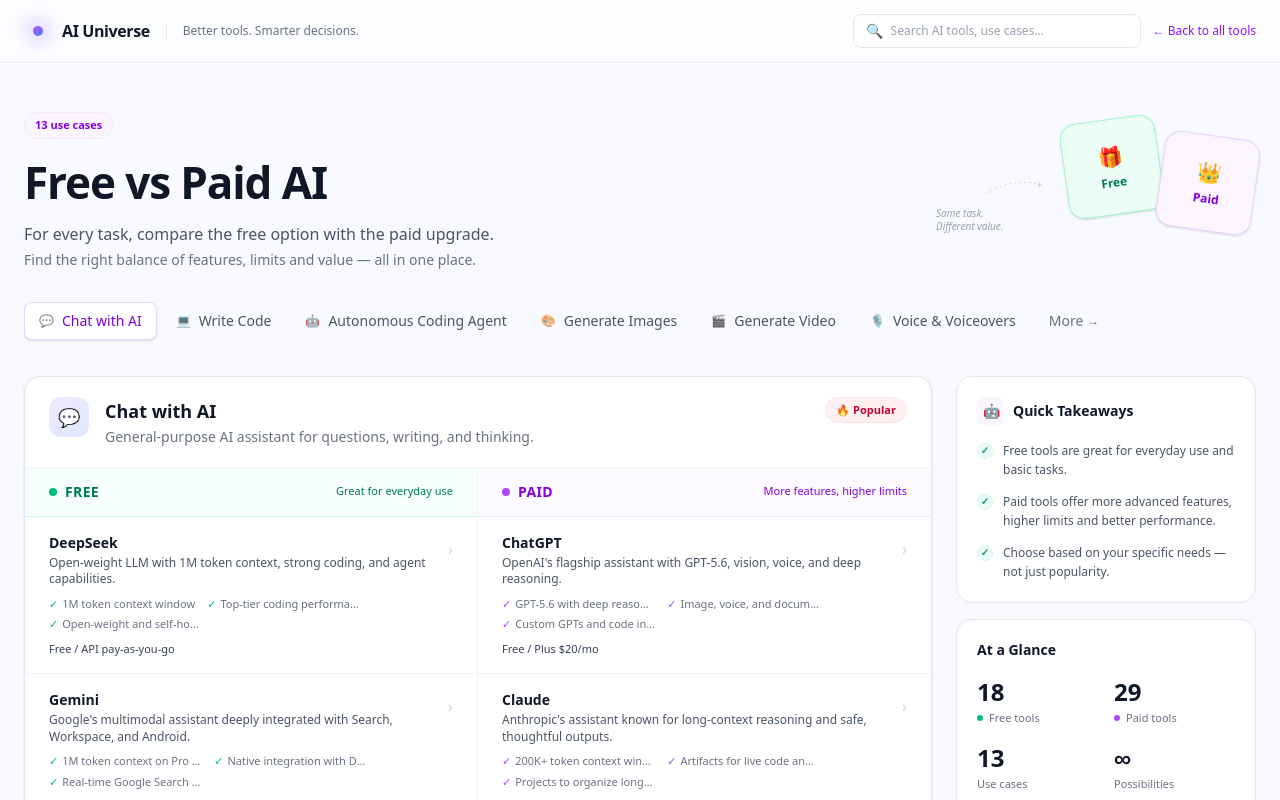
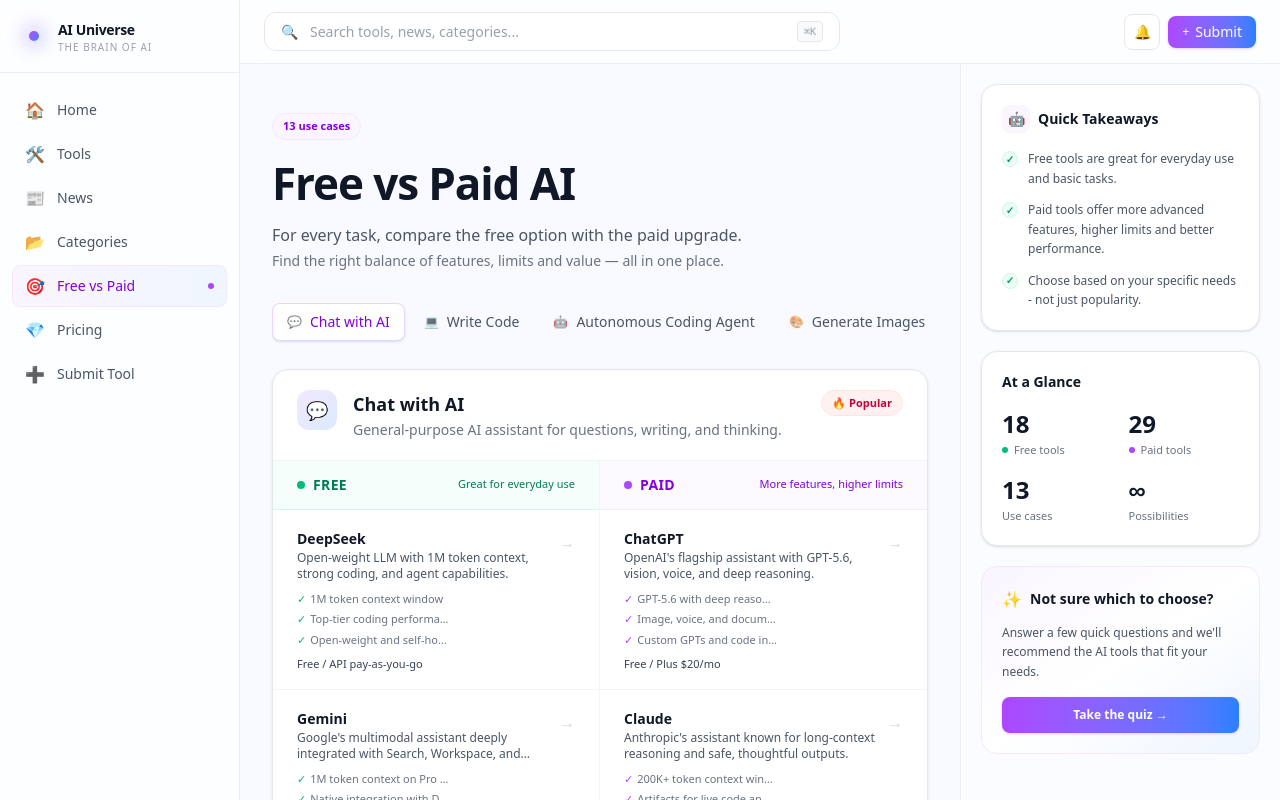
Before and after one commit to GauravBhatiatry1990/ai-universe, a Next.js app: page /free-vs-paid in a window 1280 px wide. Shown: the top 800 px of the page. Built offline with nearby package versions, Linux system fonts and the light colour scheme.

Commit message:
feat: port Free vs Paid to AppShell

```diff
--- a/app/free-vs-paid/page.tsx
+++ b/app/free-vs-paid/page.tsx
@@ -5,6 +5,7 @@ import Link from "next/link";
 import useCases from "../../data/useCases.json";
 import agents from "../../data/agents.json";
 import ToolLogo from "../../components/ToolLogo";
+import AppShell from "../../components/AppShell";
 
 type UseCase = {
   id: number;
@@ -29,7 +30,7 @@ type Agent = {
 const QUICK_TAKEAWAYS = [
   "Free tools are great for everyday use and basic tasks.",
   "Paid tools offer more advanced features, higher limits and better performance.",
-  "Choose based on your specific needs — not just popularity.",
+  "Choose based on your specific needs - not just popularity.",
 ];
 
 export default function FreeVsPaidPage() {
@@ -44,44 +45,76 @@ export default function FreeVsPaidPage() {
   const totalFree = new Set(cases.flatMap((c) => c.freePicks)).size;
   const totalPaid = new Set(cases.flatMap((c) => c.paidPicks)).size;
 
-  return (
-    <main className="min-h-screen bg-[#F8FAFF] text-gray-900">
-      {/* ─── TOP NAV ─── */}
-      <nav className="border-b border-gray-200/70 bg-white/60 backdrop-blur-xl">
-        <div className="max-w-[1400px] mx-auto px-6 py-3.5 flex items-center gap-4">
-          <Link href="/" className="flex items-center gap-2.5 group">
-            <span className="relative flex h-7 w-7 items-center justify-center">
-              <span className="absolute inset-0 rounded-full bg-gradient-to-br from-purple-500 to-blue-500 opacity-20 blur-sm" />
-              <span className="relative h-2.5 w-2.5 rounded-full bg-gradient-to-br from-purple-500 to-blue-500" />
+  const sidebar = (
+    <>
+      <div className="rounded-2xl bg-white border border-gray-200 p-5 shadow-sm">
+        <div className="flex items-center gap-2 mb-4">
+          <div className="w-7 h-7 rounded-lg bg-purple-50 flex items-center justify-center text-sm">
+            🤖
+          </div>
+          <h3 className="text-sm font-semibold text-gray-900">Quick Takeaways</h3>
+        </div>
+        <ul className="space-y-3">
+          {QUICK_TAKEAWAYS.map((t, i) => (
+            <li key={i} className="flex items-start gap-2.5">
+              <span className="w-4 h-4 rounded-full bg-emerald-50 border border-emerald-100 text-emerald-600 text-[10px] font-bold flex items-center justify-center shrink-0 mt-0.5">
+                ✓
               </span>
-            <span className="font-bold tracking-tight text-gray-900">
-              AI Universe
-            </span>
-          </Link>
-          <span className="hidden md:block text-xs text-gray-500 border-l border-gray-200 pl-4">
-            Better tools. Smarter decisions.
-          </span>
+              <span className="text-xs text-gray-600 leading-relaxed">{t}</span>
+            </li>
+          ))}
+        </ul>
+      </div>
 
-          <div className="ml-auto flex items-center gap-3">
-            <div className="hidden md:flex items-center gap-2 rounded-lg border border-gray-200 bg-white px-3 py-1.5 w-72">
-              <span className="text-gray-400 text-sm">🔍</span>
-              <span className="text-xs text-gray-400 flex-1">
-                Search AI tools, use cases...
-              </span>
-            </div>
-            <Link
-              href="/"
-              className="text-xs font-medium text-purple-600 hover:text-purple-700"
-            >
-              ← Back to all tools
-            </Link>
+      <div className="rounded-2xl bg-white border border-gray-200 p-5 shadow-sm">
+        <h3 className="text-sm font-semibold text-gray-900 mb-4">At a Glance</h3>
+        <div className="grid grid-cols-2 gap-4">
+          <div>
+            <div className="text-2xl font-bold text-gray-900 mb-0.5">{totalFree}</div>
+            <div className="flex items-center gap-1.5 text-[11px] text-gray-500">
+              <span className="w-1.5 h-1.5 rounded-full bg-emerald-500" />
+              Free tools
             </div>
           </div>
-      </nav>
+          <div>
+            <div className="text-2xl font-bold text-gray-900 mb-0.5">{totalPaid}</div>
+            <div className="flex items-center gap-1.5 text-[11px] text-gray-500">
+              <span className="w-1.5 h-1.5 rounded-full bg-purple-500" />
+              Paid tools
+            </div>
+          </div>
+          <div>
+            <div className="text-2xl font-bold text-gray-900 mb-0.5">{cases.length}</div>
+            <div className="text-[11px] text-gray-500">Use cases</div>
+          </div>
+          <div>
+            <div className="text-2xl font-bold text-gray-900 mb-0.5">∞</div>
+            <div className="text-[11px] text-gray-500">Possibilities</div>
+          </div>
+        </div>
+      </div>
 
-      {/* ─── HERO ─── */}
-      <section className="max-w-[1400px] mx-auto px-6 pt-12 pb-8">
-        <div className="relative">
+      <div className="rounded-2xl bg-gradient-to-br from-purple-50 via-white to-blue-50 border border-purple-100 p-5">
+        <div className="flex items-center gap-2 mb-3">
+          <span className="text-purple-500">✨</span>
+          <h3 className="text-sm font-semibold text-gray-900">
+            Not sure which to choose?
+          </h3>
+        </div>
+        <p className="text-xs text-gray-600 leading-relaxed mb-4">
+          Answer a few quick questions and we&apos;ll recommend the AI tools that fit your needs.
+        </p>
+        <button className="w-full rounded-lg bg-gradient-to-r from-purple-500 to-blue-500 hover:from-purple-600 hover:to-blue-600 text-white text-xs font-semibold px-4 py-2.5 transition shadow-sm shadow-purple-200">
+          Take the quiz →
+        </button>
+      </div>
+    </>
+  );
+
+  return (
+    <AppShell rightRail={sidebar}>
+      <div className="px-4 lg:px-8 py-8 max-w-[1100px] mx-auto">
+        <section className="mb-8 pt-4">
           <div className="inline-flex items-center gap-1.5 px-2.5 py-1 rounded-full bg-purple-50 border border-purple-100 text-purple-700 text-[11px] font-semibold mb-4">
             {cases.length} use cases
           </div>
@@ -92,53 +125,11 @@ export default function FreeVsPaidPage() {
             For every task, compare the free option with the paid upgrade.
           </p>
           <p className="text-sm text-gray-500">
-            Find the right balance of features, limits and value — all in one
-            place.
+            Find the right balance of features, limits and value — all in one place.
           </p>
-
-          {/* Small illustration on the right */}
-          <div className="hidden lg:block absolute right-0 top-0 pointer-events-none">
-            <div className="relative w-64 h-32">
-              <div className="absolute right-24 top-2 w-24 h-24 rounded-2xl bg-emerald-50 border border-emerald-200 rotate-[-8deg] flex flex-col items-center justify-center shadow-sm">
-                <span className="text-emerald-500 text-xl">🎁</span>
-                <span className="text-xs font-semibold text-emerald-700 mt-1">
-                  Free
-                </span>
-              </div>
-              <div className="absolute right-0 top-6 w-24 h-24 rounded-2xl bg-purple-50 border border-purple-200 rotate-[8deg] flex flex-col items-center justify-center shadow-sm">
-                <span className="text-purple-500 text-xl">👑</span>
-                <span className="text-xs font-semibold text-purple-700 mt-1">
-                  Paid
-                </span>
-              </div>
-              <svg
-                className="absolute -left-4 top-16 text-gray-300"
-                width="60"
-                height="20"
-                viewBox="0 0 60 20"
-                fill="none"
-              >
-                <path
-                  d="M2 18 Q30 2 58 10"
-                  stroke="currentColor"
-                  strokeWidth="1"
-                  fill="none"
-                  strokeDasharray="2 3"
-                />
-                <polygon points="55,7 58,10 54,12" fill="currentColor" />
-              </svg>
-              <div className="absolute -left-16 top-24 text-[10px] text-gray-400 italic leading-tight">
-                Same task.
-                <br />
-                Different value.
-              </div>
-            </div>
-          </div>
-        </div>
         </section>
 
-      {/* ─── USE CASE TABS ─── */}
-      <section className="max-w-[1400px] mx-auto px-6 pb-8">
+        <section className="mb-6">
           <div className="flex items-center gap-1 overflow-x-auto pb-1">
             {cases.slice(0, 6).map((uc, i) => {
               const isActive = i === activeIdx;
@@ -158,19 +149,11 @@ export default function FreeVsPaidPage() {
                 </button>
               );
             })}
-          <button className="flex items-center gap-1 px-3.5 py-2 rounded-lg text-sm font-medium text-gray-500 hover:text-gray-900 whitespace-nowrap">
-            More <span className="text-xs">→</span>
-          </button>
           </div>
         </section>
 
-      {/* ─── MAIN LAYOUT ─── */}
-      <section className="max-w-[1400px] mx-auto px-6 pb-16">
-        <div className="grid grid-cols-1 lg:grid-cols-[1fr_300px] gap-6">
-          {/* LEFT: Comparison card */}
-          <div>
+        <section className="mb-6">
           <div className="rounded-2xl bg-white border border-gray-200 shadow-sm overflow-hidden">
-              {/* Card header */}
             <div className="flex items-start gap-4 px-6 py-5 border-b border-gray-100">
               <div className="w-10 h-10 rounded-xl bg-gradient-to-br from-purple-100 to-blue-100 flex items-center justify-center text-lg shrink-0">
                 {active.icon}
@@ -186,9 +169,7 @@ export default function FreeVsPaidPage() {
               </span>
             </div>
 
-              {/* Two columns */}
             <div className="grid grid-cols-1 md:grid-cols-2 divide-y md:divide-y-0 md:divide-x divide-gray-100">
-                {/* FREE column */}
               <div>
                 <div className="px-6 py-3.5 bg-emerald-50/50 border-b border-emerald-100 flex items-center justify-between">
                   <div className="flex items-center gap-2">
@@ -201,7 +182,6 @@ export default function FreeVsPaidPage() {
                     Great for everyday use
                   </span>
                 </div>
-
                 <div className="divide-y divide-gray-100">
                   {active.freePicks.map((slug) => {
                     const agent = findAgent(slug);
@@ -220,11 +200,9 @@ export default function FreeVsPaidPage() {
                             className="rounded-lg border border-gray-100 p-0.5 mt-0.5"
                           />
                           <div className="flex-1 min-w-0">
-                              <div className="flex items-center gap-2 mb-0.5 flex-wrap">
                             <span className="font-semibold text-sm text-gray-900 group-hover:text-emerald-700 transition">
                               {agent.name}
                             </span>
-                              </div>
                             <p className="text-xs text-gray-600 mb-2 leading-snug line-clamp-2">
                               {agent.tagline}
                             </p>
@@ -236,9 +214,7 @@ export default function FreeVsPaidPage() {
                                     className="inline-flex items-center gap-1 text-[11px] text-gray-500"
                                   >
                                     <span className="text-emerald-500">✓</span>
-                                      <span className="truncate max-w-[140px]">
-                                        {f}
-                                      </span>
+                                    <span className="truncate max-w-[140px]">{f}</span>
                                   </span>
                                 ))}
                               </div>
@@ -248,7 +224,7 @@ export default function FreeVsPaidPage() {
                             </div>
                           </div>
                           <span className="text-gray-300 group-hover:text-emerald-500 transition shrink-0 mt-1">
-                              ›
+                            →
                           </span>
                         </div>
                       </Link>
@@ -257,7 +233,6 @@ export default function FreeVsPaidPage() {
                 </div>
               </div>
 
-                {/* PAID column */}
               <div>
                 <div className="px-6 py-3.5 bg-purple-50/50 border-b border-purple-100 flex items-center justify-between">
                   <div className="flex items-center gap-2">
@@ -270,7 +245,6 @@ export default function FreeVsPaidPage() {
                     More features, higher limits
                   </span>
                 </div>
-
                 <div className="divide-y divide-gray-100">
                   {active.paidPicks.map((slug) => {
                     const agent = findAgent(slug);
@@ -289,11 +263,9 @@ export default function FreeVsPaidPage() {
                             className="rounded-lg border border-gray-100 p-0.5 mt-0.5"
                           />
                           <div className="flex-1 min-w-0">
-                              <div className="flex items-center gap-2 mb-0.5 flex-wrap">
                             <span className="font-semibold text-sm text-gray-900 group-hover:text-purple-700 transition">
                               {agent.name}
                             </span>
-                              </div>
                             <p className="text-xs text-gray-600 mb-2 leading-snug line-clamp-2">
                               {agent.tagline}
                             </p>
@@ -305,9 +277,7 @@ export default function FreeVsPaidPage() {
                                     className="inline-flex items-center gap-1 text-[11px] text-gray-500"
                                   >
                                     <span className="text-purple-500">✓</span>
-                                      <span className="truncate max-w-[140px]">
-                                        {f}
-                                      </span>
+                                    <span className="truncate max-w-[140px]">{f}</span>
                                   </span>
                                 ))}
                               </div>
@@ -317,7 +287,7 @@ export default function FreeVsPaidPage() {
                             </div>
                           </div>
                           <span className="text-gray-300 group-hover:text-purple-500 transition shrink-0 mt-1">
-                              ›
+                            →
                           </span>
                         </div>
                       </Link>
@@ -327,7 +297,6 @@ export default function FreeVsPaidPage() {
               </div>
             </div>
 
-              {/* Verdict */}
             <div className="border-t border-gray-100 bg-gradient-to-r from-purple-50/40 via-white to-blue-50/40 px-6 py-4 flex items-start gap-3">
               <div className="w-8 h-8 rounded-lg bg-amber-50 border border-amber-100 flex items-center justify-center shrink-0 mt-0.5">
                 <span className="text-amber-500 text-sm">💡</span>
@@ -340,20 +309,16 @@ export default function FreeVsPaidPage() {
                   {active.verdict}
                 </p>
               </div>
-                <button className="hidden sm:inline-flex items-center gap-1 rounded-lg border border-gray-200 bg-white hover:bg-gray-50 text-gray-600 text-[11px] font-medium px-3 py-1.5 transition shrink-0">
-                  Why this pick? →
-                </button>
             </div>
           </div>
 
-            {/* Next section preview */}
           <Link
-              href={`#`}
+            href="#"
             onClick={(e) => {
               e.preventDefault();
               setActiveIdx((activeIdx + 1) % cases.length);
             }}
-              className="mt-4 block rounded-2xl bg-white border border-gray-200 hover:border-purple-200 hover:shadow-sm transition px-6 py-4 group"
+            className="mt-4 block rounded-2xl bg-white border border-gray-200 hover:border-purple-200 transition px-6 py-4 group shadow-sm"
           >
             <div className="flex items-center gap-4">
               <div className="w-10 h-10 rounded-xl bg-gray-50 flex items-center justify-center text-lg shrink-0">
@@ -377,92 +342,8 @@ export default function FreeVsPaidPage() {
               </div>
             </div>
           </Link>
+        </section>
       </div>
-
-          {/* RIGHT: Sidebar */}
-          <aside className="space-y-4">
-            {/* Quick Takeaways */}
-            <div className="rounded-2xl bg-white border border-gray-200 p-5">
-              <div className="flex items-center gap-2 mb-4">
-                <div className="w-7 h-7 rounded-lg bg-purple-50 flex items-center justify-center text-sm">
-                  🤖
-                </div>
-                <h3 className="text-sm font-semibold text-gray-900">
-                  Quick Takeaways
-                </h3>
-              </div>
-              <ul className="space-y-3">
-                {QUICK_TAKEAWAYS.map((t, i) => (
-                  <li key={i} className="flex items-start gap-2.5">
-                    <span className="w-4 h-4 rounded-full bg-emerald-50 border border-emerald-100 text-emerald-600 text-[10px] font-bold flex items-center justify-center shrink-0 mt-0.5">
-                      ✓
-                    </span>
-                    <span className="text-xs text-gray-600 leading-relaxed">
-                      {t}
-                    </span>
-                  </li>
-                ))}
-              </ul>
-            </div>
-
-            {/* At a Glance */}
-            <div className="rounded-2xl bg-white border border-gray-200 p-5">
-              <h3 className="text-sm font-semibold text-gray-900 mb-4">
-                At a Glance
-              </h3>
-              <div className="grid grid-cols-2 gap-4">
-                <div>
-                  <div className="text-2xl font-bold text-gray-900 mb-0.5">
-                    {totalFree}
-                  </div>
-                  <div className="flex items-center gap-1.5 text-[11px] text-gray-500">
-                    <span className="w-1.5 h-1.5 rounded-full bg-emerald-500" />
-                    Free tools
-                  </div>
-                </div>
-                <div>
-                  <div className="text-2xl font-bold text-gray-900 mb-0.5">
-                    {totalPaid}
-                  </div>
-                  <div className="flex items-center gap-1.5 text-[11px] text-gray-500">
-                    <span className="w-1.5 h-1.5 rounded-full bg-purple-500" />
-                    Paid tools
-                  </div>
-                </div>
-                <div>
-                  <div className="text-2xl font-bold text-gray-900 mb-0.5">
-                    {cases.length}
-                  </div>
-                  <div className="text-[11px] text-gray-500">Use cases</div>
-                </div>
-                <div>
-                  <div className="text-2xl font-bold text-gray-900 mb-0.5">
-                    ∞
-                  </div>
-                  <div className="text-[11px] text-gray-500">Possibilities</div>
-                </div>
-              </div>
-            </div>
-
-            {/* Quiz CTA */}
-            <div className="rounded-2xl bg-gradient-to-br from-purple-50 via-white to-blue-50 border border-purple-100 p-5">
-              <div className="flex items-center gap-2 mb-3">
-                <span className="text-purple-500">✨</span>
-                <h3 className="text-sm font-semibold text-gray-900">
-                  Not sure which to choose?
-                </h3>
-              </div>
-              <p className="text-xs text-gray-600 leading-relaxed mb-4">
-                Answer a few quick questions and we&apos;ll recommend the AI
-                tools that fit your needs.
-              </p>
-              <button className="w-full rounded-lg bg-gradient-to-r from-purple-500 to-blue-500 hover:from-purple-600 hover:to-blue-600 text-white text-xs font-semibold px-4 py-2.5 transition shadow-sm shadow-purple-200">
-                Take the quiz →
-              </button>
-            </div>
-              </aside>
-        </div>
-      </section>
-    </main>
+    </AppShell>
   );
 }
```
Lines whose indentation alone changed are shown as unchanged.
